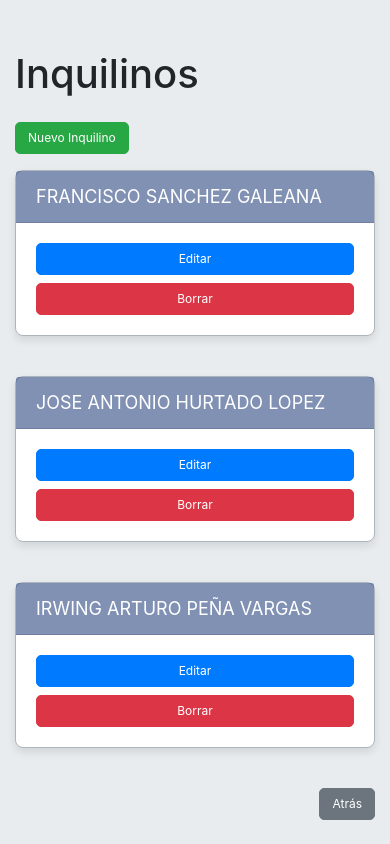
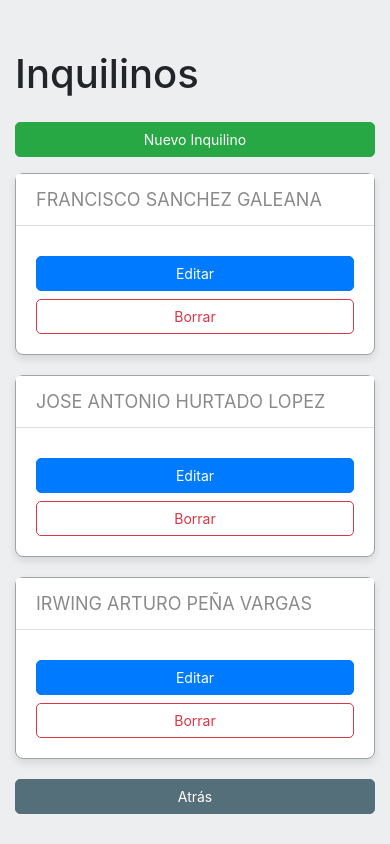
Before and after one commit to DonPon/recibos_django, a Django app: page /update_tenants/ in a window 390 px wide. Run offline with Django 4.2, Linux system fonts and the light colour scheme; data comes from the database, SQL or seed files in the repository; some libraries are stand-ins or nearby versions.

Commit message:
mobile optimized pt 2

```diff
--- a/recibos/templates/recibos/add_tenant.html
+++ b/recibos/templates/recibos/add_tenant.html
@@ -11,7 +11,7 @@
     <!-- <link rel="stylesheet" href="https://stackpath.bootstrapcdn.com/bootstrap/4.5.2/css/bootstrap.min.css"> -->
     <style>
         body {
-            background-color: #f3f4f6; /* Light grayish-blue background */
+            background-color: #edeef0; /* Light grayish-blue background */
         }
         .container {
             margin-top: 50px;
--- a/recibos/templates/recibos/generate_pdfs.html
+++ b/recibos/templates/recibos/generate_pdfs.html
@@ -7,7 +7,7 @@
     <link rel="stylesheet" href="https://stackpath.bootstrapcdn.com/bootstrap/4.5.2/css/bootstrap.min.css">
     <style>
         body {
-            background-color: #f3f4f6; /* Light grayish-blue background */
+            background-color: #edeef0;; /* Light grayish-blue background */
         }
         .container {
             margin-top: 50px;
--- a/recibos/templates/recibos/update_tenant.html
+++ b/recibos/templates/recibos/update_tenant.html
@@ -8,7 +8,7 @@
     <link rel="stylesheet" href="https://stackpath.bootstrapcdn.com/bootstrap/4.5.2/css/bootstrap.min.css">
     <style>
         body {
-            background-color: #f3f4f6; /* Light grayish-blue background */
+            background-color: #edeef0; /* Light grayish-blue background */
         }
         .container {
             margin-top: 50px;
--- a/recibos/templates/recibos/update_tenants.html
+++ b/recibos/templates/recibos/update_tenants.html
@@ -10,55 +10,59 @@
     <link rel="stylesheet" href="https://stackpath.bootstrapcdn.com/bootstrap/4.5.2/css/bootstrap.min.css">
     <style>
         body {
-            background-color: #e9ecef; /* Light gray background for contrast */
+            background-color: #edeef0; /* Slightly off-white background */
         }
         .container {
             margin-top: 50px;
         }
         .card {
             width: 100%;
-            margin-bottom: 40px;
-            box-shadow: 0 4px 8px rgba(0,0,0,0.1);
+            margin-bottom: 20px;
+            box-shadow: 0 4px 8px rgba(0, 0, 0, 0.1);
             transition: transform 0.2s;
-            border: 1px solid #adb5bd; /* Darker border color for visibility */
+            border: 1px solid #9ea3a5; /* Subtle border color */
             border-radius: 8px;
         }
         .card:hover {
             transform: scale(1.02);
         }
         .card-header {
-            background-color: #3f588da8;
-            color: #fff;
+            background-color: #ffffff; /* Dark teal background for contrast */
+            color: #8a8a8a;
             font-size: 18px;
         }
         .card-body {
             padding: 20px;
         }
         .form-group {
-            margin-bottom: 60px;
+            margin-bottom: 20px;
         }
         label {
             font-size: 16px;
+            color: #455a64; /* Dark gray text color */
         }
         input {
             width: 100%;
             font-size: 16px;
         }
         .btn {
-            font-size: 12px;
+            font-size: 14px;
             border-radius: 5px;
+            margin-top: 10px; /* Adjusted margin for better spacing */
         }
         /* Increase the contrast of secondary button */
         .btn-secondary {
-            background-color: #6c757d;
-            border-color: #6c757d;
+            background-color: #546e7a; /* Slightly darker teal */
+            border-color: #546e7a;
+            color: #fff; /* White text color */
+            margin-top: 10px; /* Adjusted margin for better spacing */
         }
     </style>
 </head>
 <body>
     <div class="container">
         <h1 class="mb-4">Inquilinos</h1>
-        <a href="{% url 'add_tenant' %}" class="btn btn-success mb-3">Nuevo Inquilino</a>
+        <a href="{% url 'add_tenant' %}" class="btn btn-success btn-block mb-3">Nuevo Inquilino</a>
 
         {% for tenant in tenants %}
             <div class="card">
@@ -69,15 +73,15 @@
                     <div class="row">
                         <div class="col-md-6"></div>
                         <div class="col-md-6">
-                            <a href="{% url 'update_tenant' tenant_name=tenant.name %}" class="btn btn-primary btn-block float-right">Editar</a>
-                            <a href="{% url 'delete_tenant' tenant_name=tenant.name %}" class="btn btn-danger btn-block float-right mt-2">Borrar</a>
+                            <a href="{% url 'update_tenant' tenant_name=tenant.name %}" class="btn btn-primary btn-block">Editar</a>
+                            <a href="{% url 'delete_tenant' tenant_name=tenant.name %}" class="btn btn-outline-danger btn-block mt-2">Borrar</a>
                         </div>
                     </div>
                 </div>
             </div>
         {% endfor %}
 
-        <a href="{% url 'generate_pdfs' %}" class="btn btn-secondary float-right">Atrás</a>
+        <a href="{% url 'generate_pdfs' %}" class="btn btn-secondary btn-block mt-3">Atrás</a>
     </div>
 
 </body>
```
